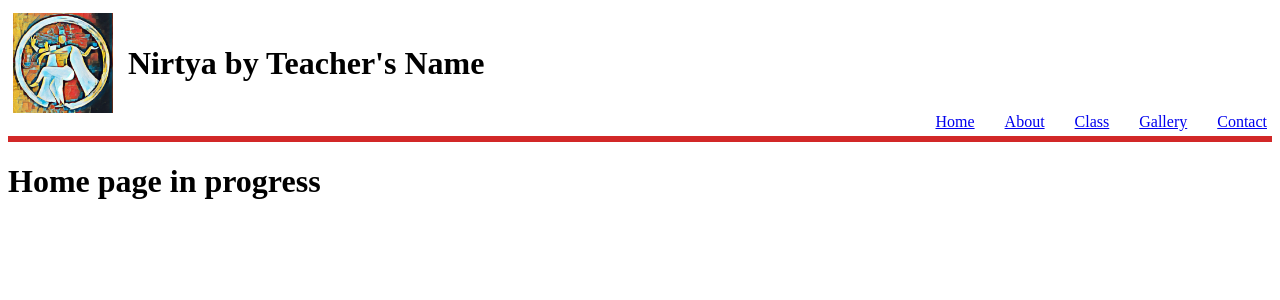
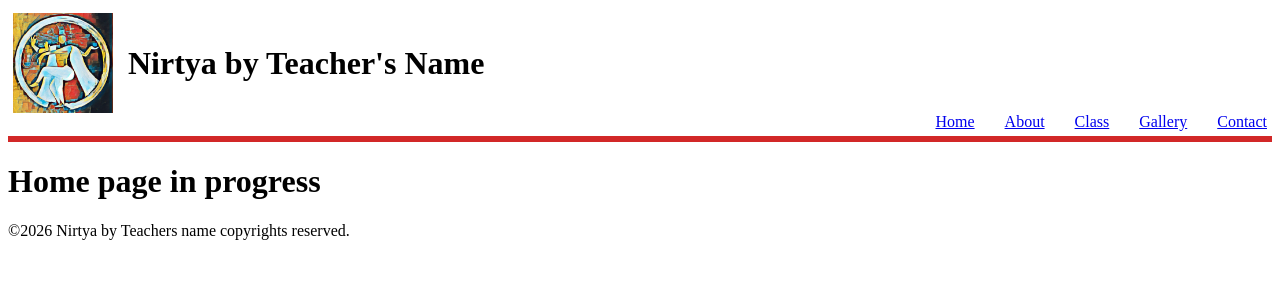
Before and after one commit to suganthi1410/unit1-finalproject-webapplication-suganthi-k, a React (Vite) app in the folder unit1-finalproject-suganthik/: page / in a window 1280 px wide. Shown: the top 300 px of the page. Built offline with nearby package versions, Linux system fonts and the light colour scheme.

Commit message:
modified App.jsx

```diff
--- a/unit1-finalproject-suganthik/src/App.jsx
+++ b/unit1-finalproject-suganthik/src/App.jsx
@@ -1,6 +1,7 @@
 import { BrowserRouter, Routes, Route } from 'react-router-dom';
 
 import Header from './components/layout/Header.jsx';
+import Footer from './components/layout/Footer.jsx';
 
 import Home from './components/pages/Home.jsx';
 import About from './components/pages/About.jsx';
@@ -23,13 +24,14 @@ function App() {
         <Route path="/about" element={<About />} />
         <Route path="/class" element={<Class />} />
         <Route path="/schedule/timings" element={<ClassTimings />} />
-        {/* used before adding other pages
        <Route path="/schedule" element={<ClassSchedule />} />
         <Route path="/schedule/timings" element={<ClassTimings />} />
-        */}
+
         <Route path="/gallery" element={<Gallery />} />
         <Route path="/contact" element={<Contact />} />
       </Routes>
+<Footer />
+
     </BrowserRouter>
   );
 }
```
